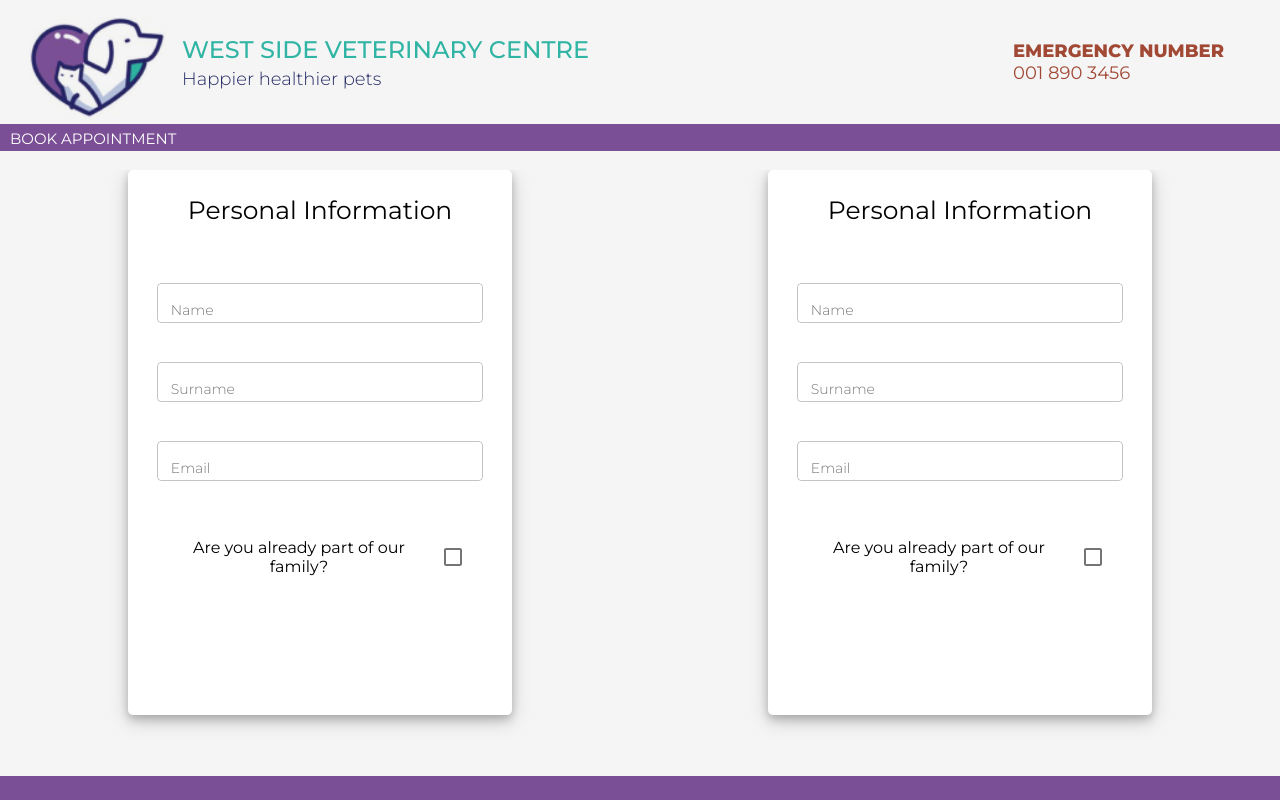
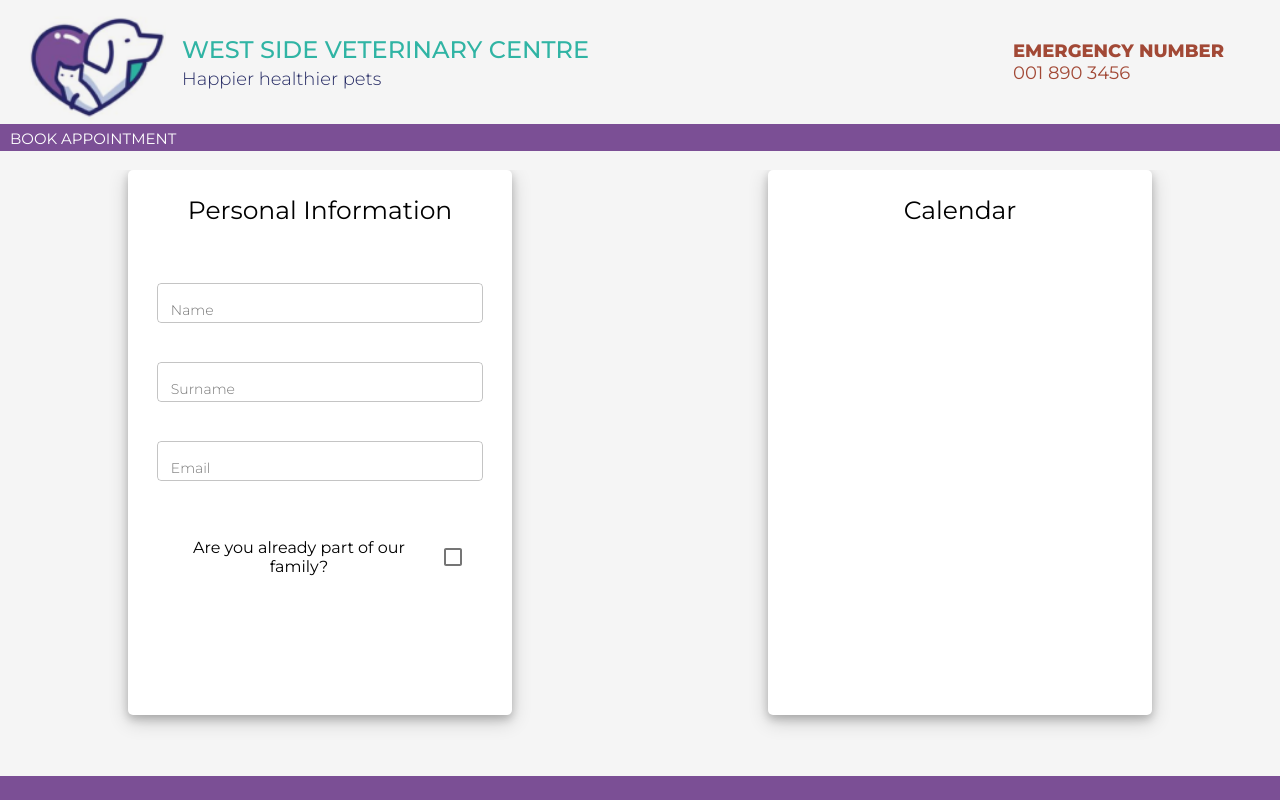
Before and after one commit to Tiashka/sa-web, a React (Create React App) app: page /book-appointment in a window 1280 px wide. Built offline with nearby package versions, Linux system fonts and the light colour scheme.

Commit message:
added the calendar

```diff
--- a/package.json
+++ b/package.json
@@ -14,7 +14,9 @@
     "expo": "^42.0.3",
     "formik": "^2.2.9",
     "react": "17.0.2",
+    "react-calendar": "^3.4.0",
     "react-dom": "17.0.2",
+    "react-material-ui-calendar": "^0.2.3",
     "react-router-dom": "5.2.0",
     "react-scripts": "4.0.3",
     "web-vitals": "1.1.2",
--- a/src/views/BookAppointment/BookAppointment.js
+++ b/src/views/BookAppointment/BookAppointment.js
@@ -1,6 +1,7 @@
 import { Box, Checkbox, TextField } from "@material-ui/core";
 import React, { Component } from "react";
 import "./BookAppointment.css";
+// import Calendar from "react-calendar";
 export default class BookAppointment extends Component {
 
 	render() {
@@ -60,29 +61,9 @@ export default class BookAppointment extends Component {
 						</div>
 					</div>
 					<div style={formContainerBackground}>
-						<p style={{ fontSize: 25 }}>Personal Information</p>
+						<p style={{ fontSize: 25 }}>Calendar</p>
 						<div style={formContainer}>
-							<form noValidate autoComplete="off">
-								<div style={textFieldContainer}>
-									<TextField id="outlined-basic" label="Name" variant="outlined" style={{ height: 40, width: "85%", }} />
-								</div>
-								<br />
-								<div style={textFieldContainer}>
-									<TextField id="outlined-basic" label="Surname" variant="outlined" style={{ height: 40, width: "85%", }} />
-								</div>
-								<br />
-								<div style={textFieldContainer}>
-									<TextField id="outlined-basic" label="Email" variant="outlined" style={{ height: 40, width: "85%", }} />
-								</div>
-								<div style={{ display: "flex", justifyContent: "space-between", marginRight: "10%", marginLeft: "10%", paddingTop: "8%" }}>
-									<p>Are you already part of our family?</p>
-									<Checkbox
-										value="checkedA"
-										color="primary"
-										inputProps={{ "aria-label": "Checkbox A" }}
-									/>
-								</div>
-							</form>
+
 						</div>
 					</div>
 				</div>
```
Also changed, not shown: src/components/form.js (deleted, +0 -13 lines), src/views/BookAppointment/calendarpic.jpeg (added).
